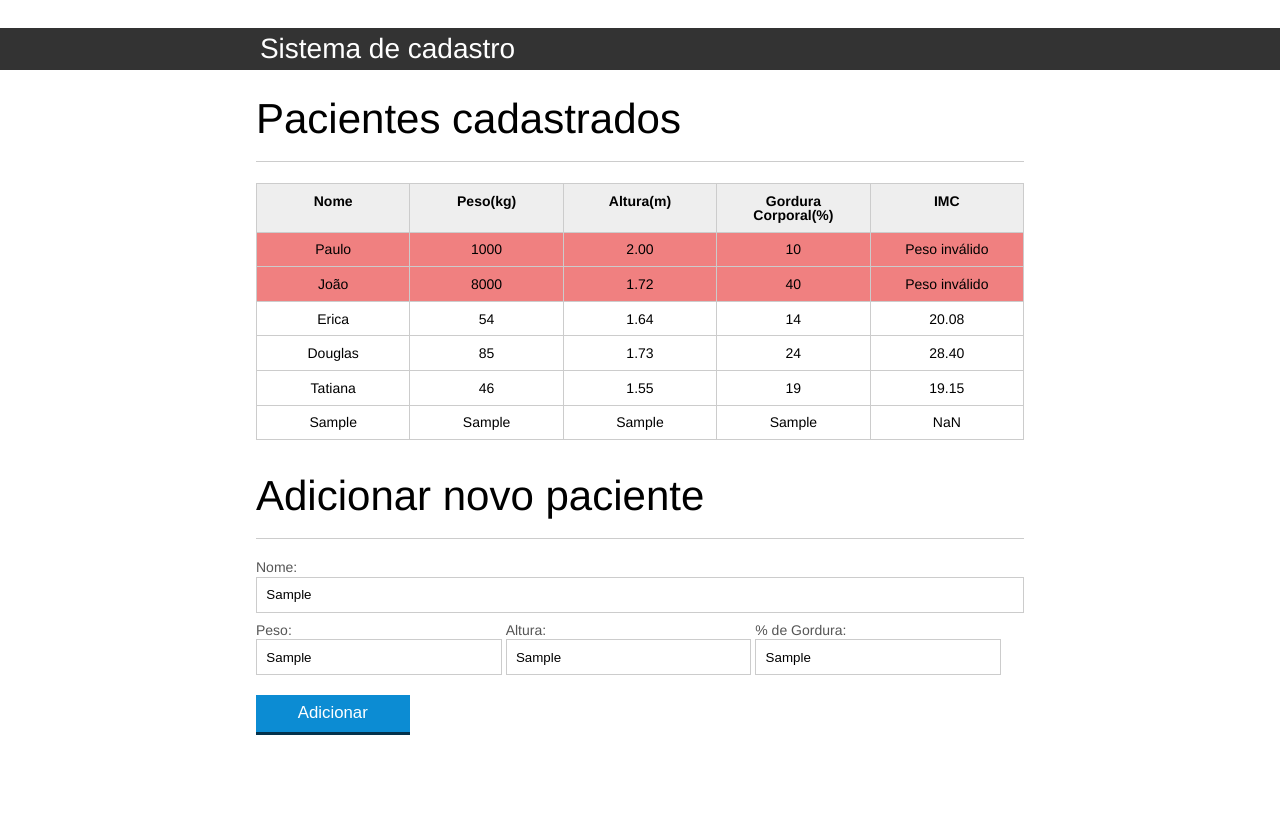
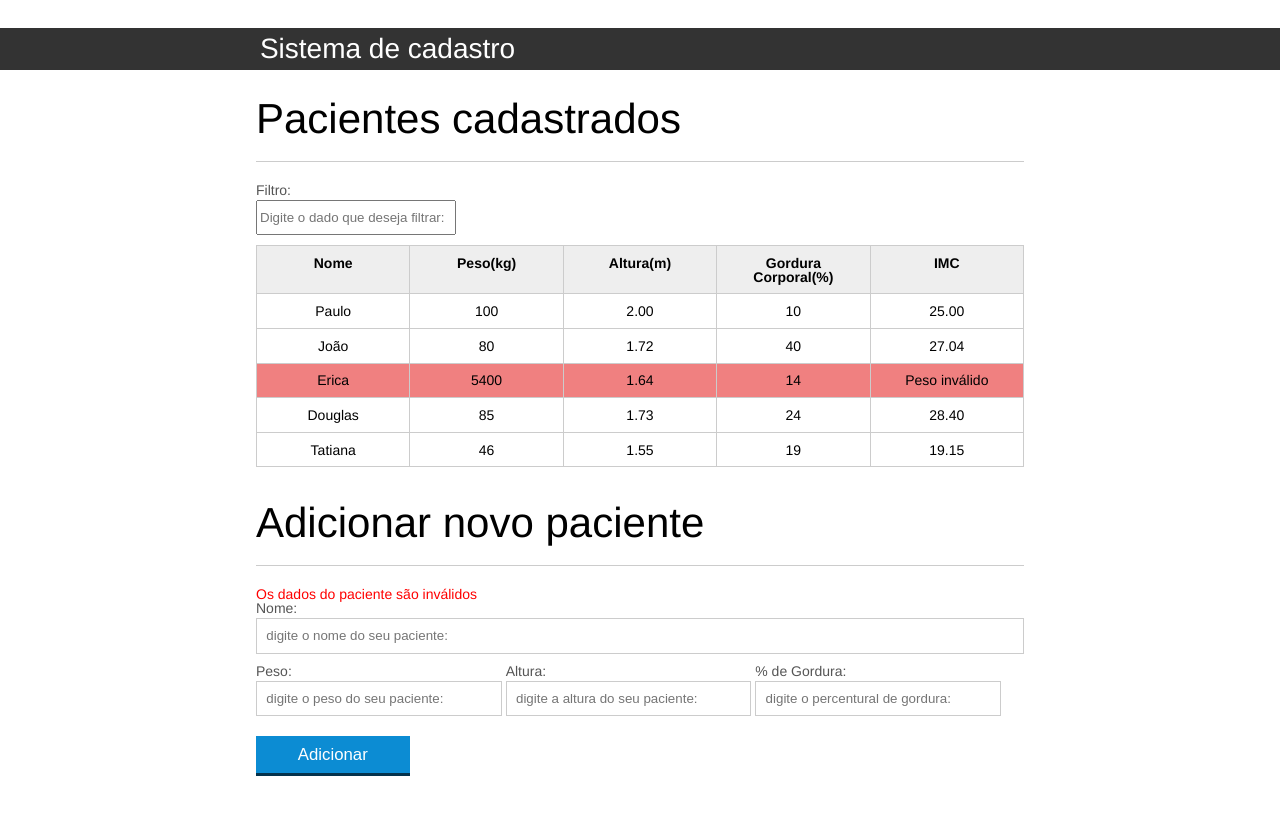
Before and after one commit to vinniciusrodrigues99/Sistema_de_Pacientes, a plain HTML site: page index.html in a window 1280 px wide. Both pictures are taken after typing "Sample", "Sample", "Sample", "Sample" into the empty fields and a click on the button "Adicionar". Drawn offline with Linux system fonts and the light colour scheme.

Commit message:
subindo pro desktop

```diff
--- a/css/index.css
+++ b/css/index.css
@@ -135,3 +135,15 @@ button[disabled=disabled], button:disabled {
 .paciente-invalido{
 	background-color: lightcoral;
 }
+#mensagens-erro{
+	color:red;
+}
+.fadeOut{
+	opacity: 0;
+	transition: 0.5s;
+}
+#filtro__busca{
+	width: 200px;
+	height: 35px;
+	margin-bottom: 10px;
+}
--- a/index.html
+++ b/index.html
@@ -8,9 +8,10 @@
 		<link rel="stylesheet" type="text/css" href="css/index.css">
 		<script src="./js/form.js" defer></script>
 		<script src="./js/script.js" defer></script>
+		<script src="./js/remover-paciente.js" defer></script>
+		<script src="./js/filtro.js" defer></script>
 	</head>
 	<body>
-
 		<header>
 			<div class="container">
 				<h1>Aparecida Nutrição</h1>
@@ -19,6 +20,8 @@
 		<main>
 			<section class="container">
 				<h2>Meus pacientes</h2>
+				<label for="filtro__busca">Filtro: </label>
+				<input id="filtro__busca" name="filtro" type="text" placeholder="Digite o dado que deseja filtrar:">
 				<table>
 					<thead>
 						<tr>
@@ -32,7 +35,7 @@
 					<tbody id="tabela-pacientes">
 						<tr class="paciente" id="primeiro__paciente" >
 							<td class="info-nome">Paulo</td>
-							<td class="info-peso">1000</td>
+							<td class="info-peso">100</td>
 							<td class="info-altura">2.00</td>
 							<td class="info-gordura">10</td>
 							<td class="info-imc">0</td>
@@ -40,7 +43,7 @@
 
 						<tr class="paciente" id="segundo__paciente" >
 							<td class="info-nome">João</td>
-							<td class="info-peso">8000</td>
+							<td class="info-peso">80</td>
 							<td class="info-altura">1.72</td>
 							<td class="info-gordura">40</td>
 							<td class="info-imc">0</td>
@@ -48,7 +51,7 @@
 
 						<tr class="paciente" id="terceiro__paciente" >
 							<td class="info-nome">Erica</td>
-							<td class="info-peso">54</td>
+							<td class="info-peso">5400</td>
 							<td class="info-altura">1.64</td>
 							<td class="info-gordura">14</td>
 							<td class="info-imc">0</td>
@@ -74,6 +77,7 @@
 		</main>
 		<section class="container">
 			<h2 id="titulo-form"> Adicionar novo paciente</h2>
+			<ul id="mensagens-erro"></ul>
 			<form id="form-adiciona">
 				<div class="">
 					<label for="nome">Nome: </label>
--- /dev/null
+++ b/js/filtro.js
@@ -0,0 +1,11 @@
+var campoFiltro = document.querySelector("#filtro__busca");
+campoFiltro.addEventListener("input", ()=>{
+    console.log(campoFiltro.value);
+    var pacientes = document.querySelectorAll(".paciente");
+    for(i = 0; i< pacientes.length; i++)
+    {   // var paciente = pacientes[i];
+        var paciente = pacientes[i];
+        var nome = paciente.querySelector(".info-nome").textContent;
+        console.log(nome);
+    };
+})
--- a/js/form.js
+++ b/js/form.js
@@ -5,13 +5,23 @@ botaoAdicionar.addEventListener("click", (event) =>
     console.log('Oi, eu sou o botão e fui clicado');
     //extraindo informações do form
     var form = document.querySelector("#form-adiciona");
-    console.log(form.nome.value);
+   /* console.log(form.nome.value);
     var nome = form.nome.value;
     var peso = form.peso.value;
     var altura = form.altura.value;
-    var gordura = form.gordura.value
-
+    var gordura = form.gordura.value */
+    var paciente = extraindoForm(form);
     //criando as linhas e tabelas com base nas informações de entrada do form
+    var adcPaciente = montarTr(paciente);
+    var erros = validaPaciente(paciente);
+    console.log(erros);
+    if(erros.length>0){
+        alert("Paciente inválido");
+        exibeMensagensDeErros(erros);
+        form.reset();
+        return;
+    }
+    /*
     var adcPaciente = document.createElement("tr");
     var tdNome = document.createElement("td");
     tdNome.textContent = nome;
@@ -23,17 +33,111 @@ botaoAdicionar.addEventListener("click", (event) =>
     tdGordura.textContent = gordura;
     var tdImc = document.createElement("td");
     tdImc.textContent = calcularIMC(peso, altura);
-
     adcPaciente.appendChild(tdNome);
     adcPaciente.appendChild(tdPeso);
     adcPaciente.appendChild(tdAltura);
     adcPaciente.appendChild(tdGordura);
     adcPaciente.appendChild(tdImc);
-
+    */
     //adicionando o paciente na tabela
     var tableNova = document.querySelector("#tabela-pacientes")
     tableNova.appendChild(adcPaciente);
-    adcPaciente.classList.add('paciente');
-    adcPaciente.classList.add("info-imc");
+   /* adcPaciente.classList.add('paciente');
+    adcPaciente.classList.add("info-imc"); */
+
+    //resetando os campos
+    form.reset();
+    var mensagem = document.querySelector("#mensagens-erro");
+    mensagem.innerHTML = "";
+});
+function exibeMensagensDeErros(erros){
+    var ul = document.querySelector("#mensagens-erro");
+    ul.innerHTML = "";
+    erros.forEach(function(erro)
+    { //para cada ítem do meu array execute a function
+        var li = document.createElement("li");
+        li.textContent = String(erro);
+        ul.appendChild(li);
+    });
 }
-)
+function extraindoForm(form){
+    var paciente = {
+        nome: form.nome.value,
+        peso: form.peso.value,
+        altura: form.altura.value,
+        gordura: form.gordura.value,
+        imc: calcularIMC(form.peso.value, form.altura.value)
+    }
+    return paciente;
+}
+function montarTr(paciente){
+    //criando as linhas e colunas da tabela
+    /* var adcPaciente = document.createElement("tr");
+    adcPaciente.classList.add("paciente");
+    var tdNome = document.createElement("td");
+    tdNome.textContent = paciente.nome;
+    var tdPeso = document.createElement("td");
+    tdPeso.textContent = paciente.peso;
+    var tdAltura = document.createElement("td");
+    tdAltura.textContent = paciente.altura;
+    var tdGordura = document.createElement("td");
+    tdGordura.textContent = paciente.gordura;
+    var tdImc = document.createElement("td");
+    //tdImc.textContent = calcularIMC(peso, altura);
+    tdImc.textContent = paciente.imc;
+    */
+    //criando as linhas e colunas de uma forma mais limpa
+    const listaPacientes = [];
+    var peso = paciente.peso;
+    if(validarPeso(peso)){
+    listaPacientes.push(adcPaciente);
+    var adcPaciente = document.createElement("tr");
+    adcPaciente.classList.add("paciente");
+    /*associando os td ao tr
+    adcPaciente.appendChild(tdNome);
+    adcPaciente.appendChild(tdPeso);
+    adcPaciente.appendChild(tdAltura);
+    adcPaciente.appendChild(tdGordura);
+    adcPaciente.appendChild(tdImc);
+    */
+    adcPaciente.appendChild(montarTd(paciente.nome, "info-nome"));
+    adcPaciente.appendChild(montarTd(paciente.peso, "info-peso"));
+    adcPaciente.appendChild(montarTd(paciente.altura, "info-altura"));
+    adcPaciente.appendChild(montarTd(paciente.gordura, "info-gordura"));
+    adcPaciente.appendChild(montarTd(paciente.imc, "info-imc"));
+
+    return adcPaciente;
+}
+    else
+    return;
+}
+function montarTd(dado, classe){
+    var td = document.createElement("td");
+    td.textContent = dado;
+    td.classList.add(classe);
+    return td;
+}
+function validaPaciente(paciente){
+    var erros = []; //criando um array de erros
+    if(paciente.nome.length == 0 ){
+        erros.push("Erro causado, pois o paciente não tem nome");
+    }
+    if(paciente.altura.length == 0 ){
+        erros.push("Erro causado, pois o campo altura não foi preenchida");
+    }
+    if(paciente.peso.length == 0){
+        erros.push("Erro causado, pois o campo de peso não foi preenchido")
+    }
+    if(paciente.gordura.length == 0){
+        erros.push("Erro causado, pois o campo de gordura não foi preenchido")
+    }
+    if(validarPeso(paciente.peso) && validarAltura(paciente.altura)){
+        //console.log(erros);
+        return true;
+    }
+    else{
+        if(!validarPeso(paciente.peso) || !validarAltura(paciente.altura))
+        erros.push("Os dados do paciente são inválidos");
+    return erros;
+    }
+}
--- /dev/null
+++ b/js/remover-paciente.js
@@ -0,0 +1,14 @@
+var pacientes = document.querySelectorAll(".paciente");
+var tabela = document.querySelector("table");
+tabela.addEventListener("dblclick", function(event)
+{
+    //remover o pai do event.target que é a minha ação de clique em um td
+    var alvoEvento = event.target;
+    var paiDoAlvo = alvoEvento.parentNode.classList.add("fadeOut");
+    setTimeout(function(){ // function que seta o tempo para uma ação ser realizada, usando dois parâmetros
+        if(alvoEvento.tagName == 'TD'){
+        event.target.parentNode.remove();
+        }
+    }, 500)
+    paiDoAlvo.remove();
+});
--- a/js/script.js
+++ b/js/script.js
@@ -17,7 +17,9 @@ for(i = 0; i < pacientes.length; i++)
     // let imc = peso / (Math.pow(altura, 2));
     //var exibirIMC = paciente.querySelector(".info-imc").textContent = imc.toFixed(2);
     console.log("O seu IMC é " +calcularIMC(peso, altura));
-    if(peso<0 || peso >=500)
+    var pesoValido = validarPeso(peso)
+    var alturaValida = validarAltura(altura);
+    /* if(peso<0 || peso >=500)
     {
         var pesoErrado = paciente.querySelector(".info-imc");
         pesoErrado.textContent = "Peso inválido"
@@ -32,6 +34,39 @@ for(i = 0; i < pacientes.length; i++)
         //paciente.style.backgroundColor = "lightCoral"; //alterar o background
         // paciente.style.color = "red"; -> modificando o estilo da cor da linha
         paciente.classList.add('paciente-invalido');
+    } */
+}
+
+function validarPeso(peso){
+    if(peso < 0 || peso >=250)
+    {
+        var pesoErrado = paciente.querySelector(".info-imc");
+        pesoErrado.textContent = "Peso inválido"
+        //paciente.style.color = "red";
+        // paciente.style.backgroundColor = "lightCoral"; //alterar o background
+        paciente.classList.add('paciente-invalido');
+        return false;
+    }
+    if(peso > 0 && peso < 250)
+    {
+    return true;
+    }
+}
+
+function validarAltura(altura){
+    if(altura < 0 || altura > 3)
+    {
+        var alturaErrada = paciente.querySelector(".info-imc");
+        alturaErrada.textContent = "Altura inválida";
+        //paciente.style.backgroundColor = "lightCoral"; //alterar o background
+        // paciente.style.color = "red"; -> modificando o estilo da cor da linha
+        paciente.classList.add('paciente-invalido');
+        return false;
+    }
+    else
+    {
+        if(altura > 0 && altura < 3)
+        return true;
     }
 }
 function calcularIMC(peso, altura)
@@ -39,6 +74,7 @@ function calcularIMC(peso, altura)
     var imc = peso / (Math.pow(altura, 2));
     return imc.toFixed(2);
 }
+
 
 
 
```
